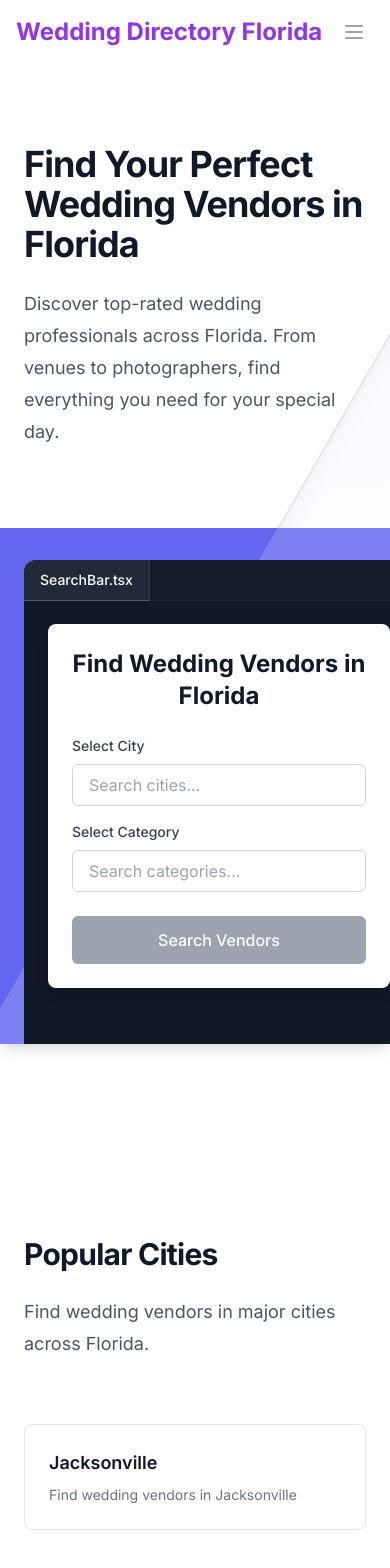
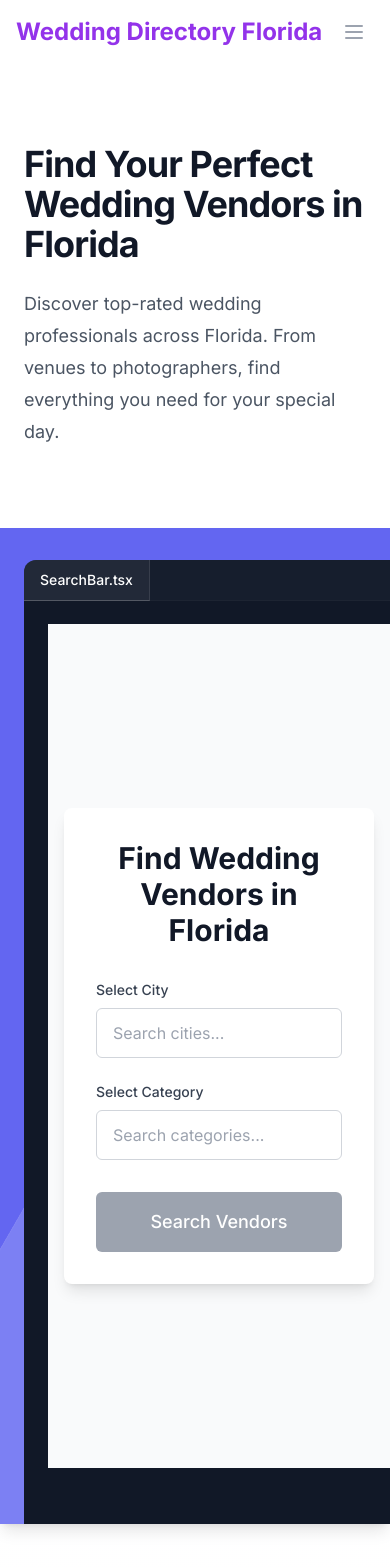
Before and after one commit to natoon16/direct1, a Next.js app: page / in a window 390 px wide. Shown: the top 1568 px of the page. Built offline with nearby package versions, Linux system fonts and the light colour scheme.

Commit message:
Improve search box layout and add scrolling for cities

```diff
--- a/app/components/SearchBar.tsx
+++ b/app/components/SearchBar.tsx
@@ -15,6 +15,7 @@ export default function SearchBar() {
   const [categorySearch, setCategorySearch] = useState('');
   const cityRef = useRef<HTMLDivElement>(null);
   const categoryRef = useRef<HTMLDivElement>(null);
+  const cityDropdownRef = useRef<HTMLDivElement>(null);
 
   // Filter cities and categories based on search input
   const filteredCities = cities.filter(city =>
@@ -49,13 +50,14 @@ export default function SearchBar() {
   };
 
   return (
-    <div className="w-full max-w-4xl mx-auto">
-      <div className="bg-white rounded-lg shadow-lg p-6">
-        <h2 className="text-2xl font-bold text-gray-900 mb-6 text-center">
+    <div className="min-h-screen flex items-center justify-center bg-gray-50 py-12 px-4 sm:px-6 lg:px-8">
+      <div className="w-full max-w-4xl">
+        <div className="bg-white rounded-lg shadow-lg p-8">
+          <h2 className="text-3xl font-bold text-gray-900 mb-8 text-center">
             Find Wedding Vendors in Florida
           </h2>
 
-        <div className="grid grid-cols-1 md:grid-cols-2 gap-4">
+          <div className="grid grid-cols-1 md:grid-cols-2 gap-6">
             {/* City Select */}
             <div className="relative" ref={cityRef}>
               <label className="block text-sm font-medium text-gray-700 mb-2">
@@ -72,15 +74,18 @@ export default function SearchBar() {
                     setIsCityOpen(true);
                   }}
                   placeholder="Search cities..."
-                className="w-full px-4 py-2 border border-gray-300 rounded-md focus:ring-2 focus:ring-indigo-500 focus:border-indigo-500"
+                  className="w-full px-4 py-3 border border-gray-300 rounded-md focus:ring-2 focus:ring-indigo-500 focus:border-indigo-500"
                 />
                 {isCityOpen && (
-                <div className="absolute z-10 w-full mt-1 bg-white border border-gray-300 rounded-md shadow-lg max-h-60 overflow-auto">
+                  <div
+                    ref={cityDropdownRef}
+                    className="absolute z-10 w-full mt-1 bg-white border border-gray-300 rounded-md shadow-lg max-h-[300px] overflow-y-auto"
+                  >
                     {filteredCities.length > 0 ? (
                       filteredCities.map((city: City) => (
                         <div
                           key={city.name}
-                        className="px-4 py-2 hover:bg-gray-100 cursor-pointer"
+                          className="px-4 py-3 hover:bg-gray-100 cursor-pointer border-b border-gray-100 last:border-b-0"
                           onClick={() => {
                             setSelectedCity(city.name);
                             setIsCityOpen(false);
@@ -90,7 +95,7 @@ export default function SearchBar() {
                         </div>
                       ))
                     ) : (
-                    <div className="px-4 py-2 text-gray-500">
+                      <div className="px-4 py-3 text-gray-500">
                         No cities found
                       </div>
                     )}
@@ -115,15 +120,15 @@ export default function SearchBar() {
                     setIsCategoryOpen(true);
                   }}
                   placeholder="Search categories..."
-                className="w-full px-4 py-2 border border-gray-300 rounded-md focus:ring-2 focus:ring-indigo-500 focus:border-indigo-500"
+                  className="w-full px-4 py-3 border border-gray-300 rounded-md focus:ring-2 focus:ring-indigo-500 focus:border-indigo-500"
                 />
                 {isCategoryOpen && (
-                <div className="absolute z-10 w-full mt-1 bg-white border border-gray-300 rounded-md shadow-lg max-h-60 overflow-auto">
+                  <div className="absolute z-10 w-full mt-1 bg-white border border-gray-300 rounded-md shadow-lg max-h-[300px] overflow-y-auto">
                     {filteredCategories.length > 0 ? (
                       filteredCategories.map((category: Category) => (
                         <div
                           key={category.slug}
-                        className="px-4 py-2 hover:bg-gray-100 cursor-pointer"
+                          className="px-4 py-3 hover:bg-gray-100 cursor-pointer border-b border-gray-100 last:border-b-0"
                           onClick={() => {
                             setSelectedCategory(category.title);
                             setIsCategoryOpen(false);
@@ -133,7 +138,7 @@ export default function SearchBar() {
                         </div>
                       ))
                     ) : (
-                    <div className="px-4 py-2 text-gray-500">
+                      <div className="px-4 py-3 text-gray-500">
                         No categories found
                       </div>
                     )}
@@ -146,7 +151,7 @@ export default function SearchBar() {
           <button
             onClick={handleSearch}
             disabled={!selectedCity || !selectedCategory}
-          className={`mt-6 w-full py-3 px-4 rounded-md text-white font-medium ${
+            className={`mt-8 w-full py-4 px-4 rounded-md text-white font-medium text-lg ${
               selectedCity && selectedCategory
                 ? 'bg-indigo-600 hover:bg-indigo-700'
                 : 'bg-gray-400 cursor-not-allowed'
@@ -156,5 +161,6 @@ export default function SearchBar() {
           </button>
         </div>
       </div>
+    </div>
   );
 }
```
Lines whose indentation alone changed are shown as unchanged.
